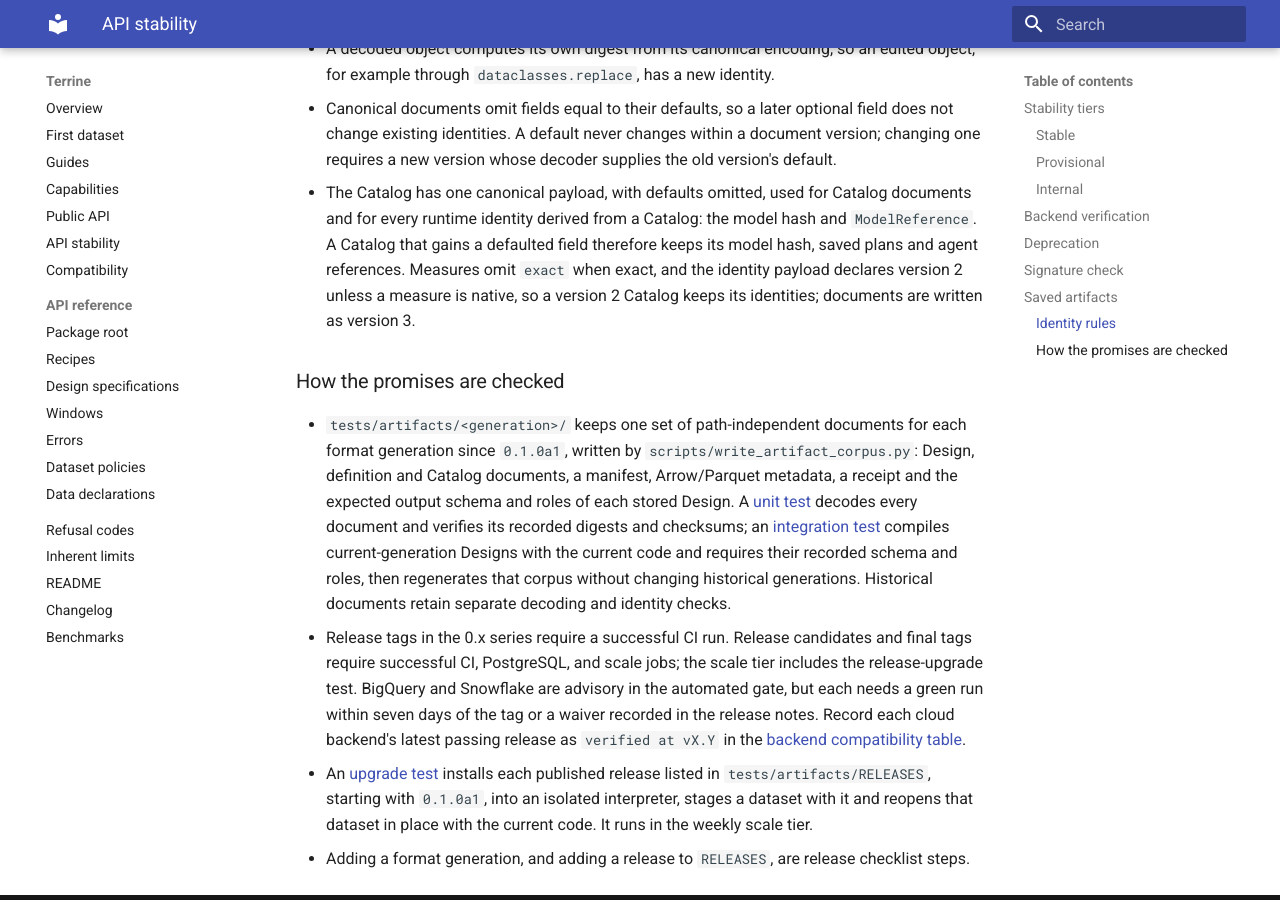
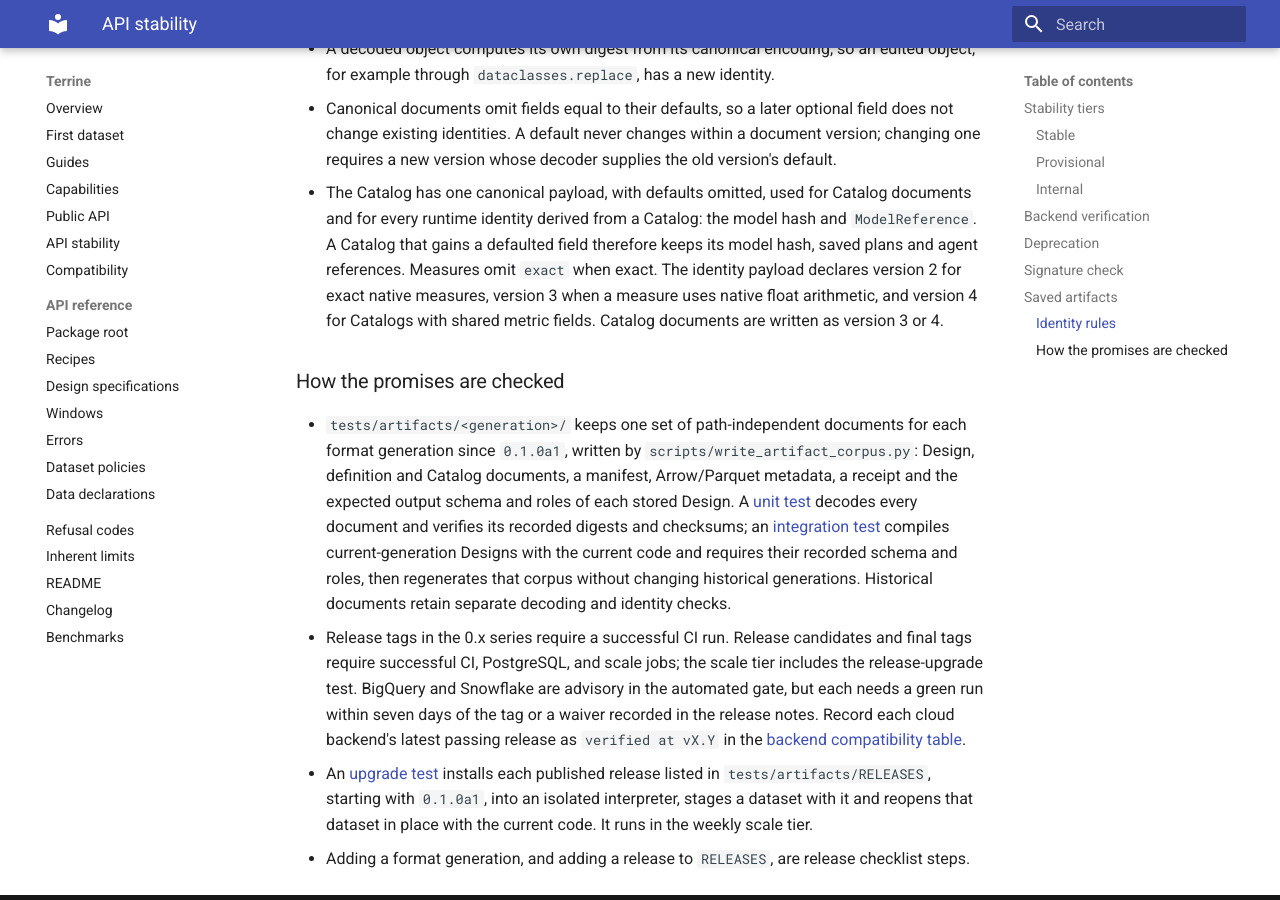
Before and after one commit to kylejcaron/terrine, an MkDocs documentation site: the page built from docs/guides/stability.md, in a window 1280 px wide and 900 px high, scrolled down 4718 px. Built offline with MkDocs 1.6.1 and Material for MkDocs 9.7.7, drawn with Linux system fonts in a browser that asks for light colours.

Commit message:
Check regeneration of the Catalog v4 corpus
Compare with generation 3 without changing either historical generation.
Document the Catalog v4 identity and serialization rules.

```diff
--- a/docs/guides/stability.md
+++ b/docs/guides/stability.md
@@ -186,9 +186,10 @@ administrative compatibility does not permit obsolete execution or replay
   documents and for every runtime identity derived from a Catalog: the model
   hash and `ModelReference`. A Catalog that gains a defaulted field therefore
   keeps its model hash, saved plans and agent references. Measures omit `exact`
-  when exact, and the identity payload declares version 2 unless a measure is
-  native, so a version 2 Catalog keeps its identities; documents are written as
-  version 3.
+  when exact. The identity payload declares version 2 for exact native
+  measures, version 3 when a measure uses native float arithmetic, and
+  version 4 for Catalogs with shared metric fields. Catalog documents are
+  written as version 3 or 4.
 
 ### How the promises are checked
 
```
Also changed, not shown: 1 other file.
